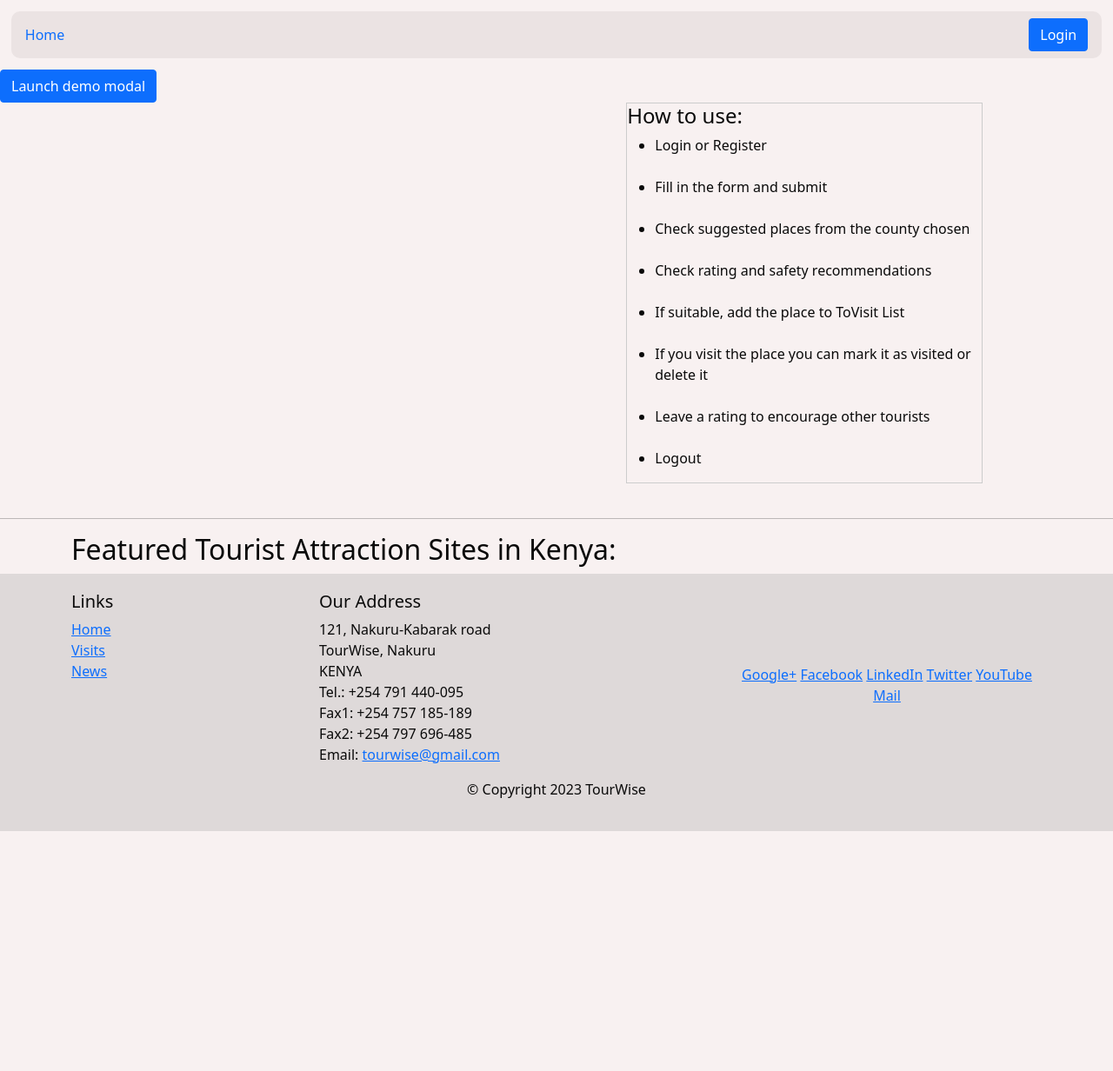
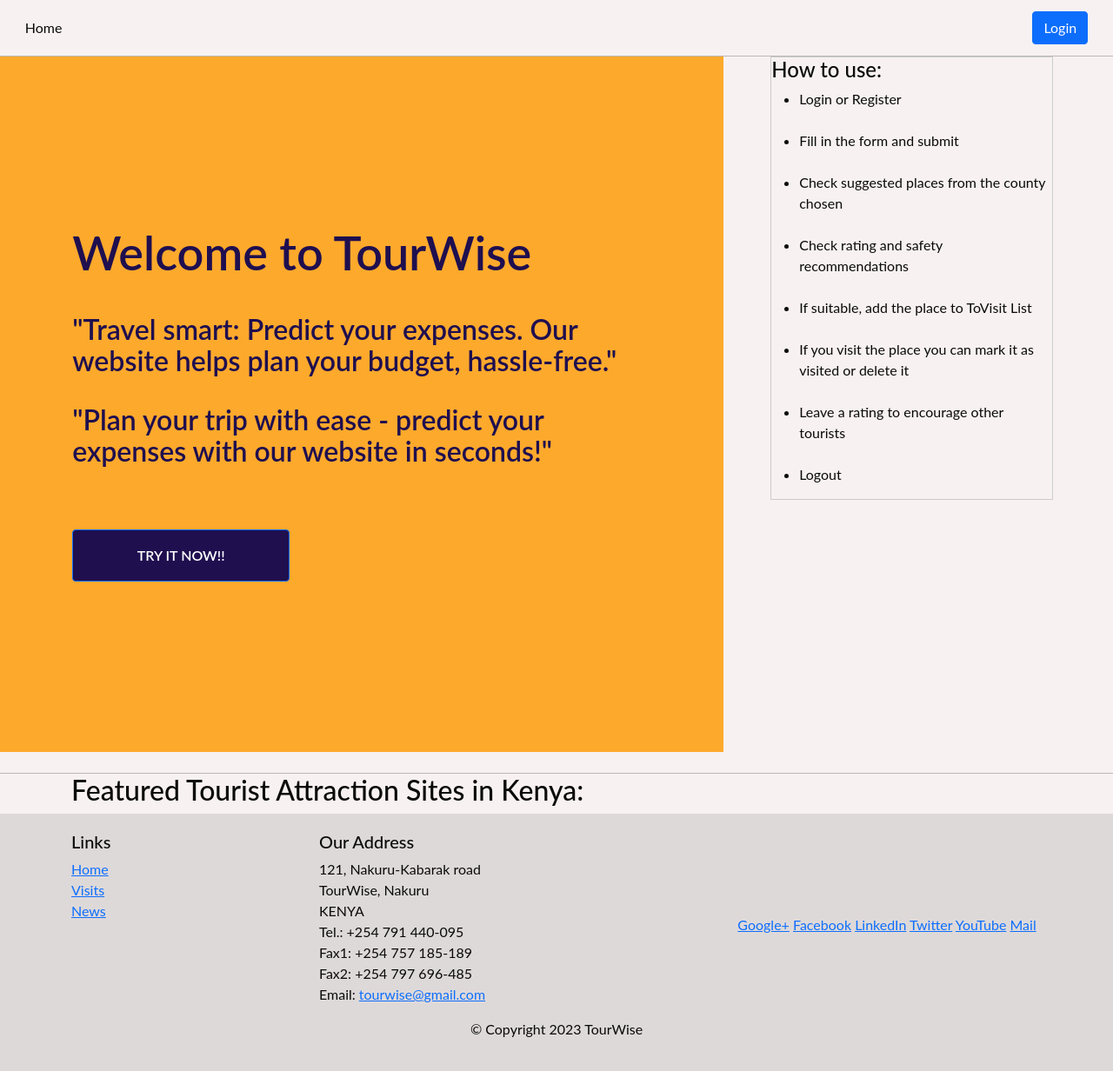
Before and after one commit to 874bowen/a-tourist-expenditure-predictor, a Flask app: page / in a window 1280 px wide. Shown: the whole page at 87% size. Before the commit the page ends 956 px from the top, so only its background shows below. Run offline with Flask 3, Linux system fonts and the light colour scheme; data that the repository does not hold is empty; parts of the project's set-up code (start-up, migrations or seed data) failed here and were passed over; some libraries are stand-ins or nearby versions.

Commit message:
Complete

```diff
--- a/static/css/main.css
+++ b/static/css/main.css
@@ -1,14 +1,21 @@
-
+@import url('https://fonts.googleapis.com/css2?family=Inter:wght@600&family=Poppins:wght@600&display=swap');
+@import url('https://fonts.googleapis.com/css2?family=Inter:wght@600&family=Poppins:wght@600&display=swap');
 * {
     padding: 0;
     margin: 0;
     box-sizing: border-box;
+    font-family: Lato;
 }
 
 img {
     display: block;
     max-width: 100%;
     height: auto;
+}
+
+hr {
+    margin: 0;
+    border: 0;
 }
 
 body {
@@ -53,13 +60,17 @@ nav {
     align-items: center;
     justify-content: space-between;
     padding: 1em;
-    background-color: #ebe3e3;
     border-radius: 10px;
     margin: 1vw;
 }
+.navbar {
+    padding-top: 0;
+    padding-bottom: 0%;
+}
 .home {
-    width: 100%;
+    width: auto;
     text-decoration: none;
+    color: #0A0A0A;
 }
 
 .current_user {
@@ -139,3 +150,54 @@ nav {
         display: none;
     }
 }
+
+.headline {
+    width: 100vw;
+    height: 100vh;
+    display: flex;
+}
+
+.welcome-area{
+    background-color: #fda92c;
+    color: #1f0f4f;
+    width: 65%;
+    display: flex;
+    justify-content: center;
+}
+.welcome-container {
+    display: flex;
+    flex-direction: column;
+    justify-content: center;
+    width: 80%;
+}
+.welcome-message {
+    font-size: 54px;
+    line-height: 60px;
+    font-weight: 600;
+}
+.how-it-works {
+    font-size: 34px;
+    line-height: 60px;
+    font-weight: 500;
+    background-image: url('noun.svg');
+}
+.welcome-description {
+    margin: 40px 0 0;
+    padding-bottom: 40px;
+}
+.welcome-description-text {
+    font-size: 32px;
+    line-height: 36px;
+    font-weight: 600;
+    margin-bottom: 1em;
+}
+.open {
+    width: 250px;
+    height: 60px;
+    border-radius: 4px;
+    font-size: 16px;
+    font-weight: 600;
+    line-height: 24px;
+    background: #1f0f4f !important;
+    color: #fff !important;
+}
--- a/templates/main.html
+++ b/templates/main.html
@@ -38,10 +38,10 @@ form label{
             {% else %}
                 <a class="home" href="{{ url_for('visits') }}">Visits</a>
                 <a class="home" href="{{ url_for('view_news') }}">News</a>
-                <p class="logged-in-as">{{current_user.username}}</p>
-                <a href="{{ url_for('logout') }}"><button class="btn btn-primary">Logout</button></a>
+                <a href="#about" class="home">About Us</a>
+        </div>
+        <a href="{{ url_for('logout') }}"><button class="btn btn-primary">Logout</button></a>
             {% endif %}
-        </div>
     </nav>
         <!-- Modal -->
         <div class="modal fade" id="exampleModal" tabindex="-1" aria-labelledby="exampleModalLabel" aria-hidden="true">
@@ -78,16 +78,14 @@ form label{
           </div>
         </div>
 <!-- Button trigger modal -->
-<button type="button" class="btn btn-primary" data-bs-toggle="modal" data-bs-target="#exampleModalCenter">
-    Launch demo modal
-  </button>
+
 
   <!-- Modal -->
   <div class="modal fade" id="exampleModalCenter" tabindex="-1" role="dialog" aria-labelledby="exampleModalCenterTitle" aria-hidden="true">
     <div class="modal-dialog modal-dialog-centered" role="document">
       <div class="modal-content">
         <div class="modal-header">
-          <h5 class="modal-title" id="exampleModalLongTitle">Modal title</h5>
+          <h5 class="modal-title" id="exampleModalLongTitle">Help the AI, Help You</h5>
           <button type="button" class="close" data-dismiss="modal" aria-label="Close">
             <span aria-hidden="true">&times;</span>
           </button>
@@ -164,83 +162,29 @@ form label{
       </div>
     </div>
   </div>
-    <div class="container mt-10">
-        <div class="row">
-            <div class="col-md-6">
-                <!-- <form action="{{ url_for('main') }}" class="predict-form mb-2" method="POST">
-{#                    <div class="form-body">#}
-                        <input name="month-today" id="month-today" type="number" value="">
-                        <div class="row mb-3">
-                            <div class="col-md-6">
-                                <select name="select_place" class="form-select" id="select_place">
-                                    <option value="">--choose county--</option>
-                                    {% if all_counties %}
-                                        {% for county in all_counties %}
-                                            <option value="{{ county.county_name }}">{{ county.county_name }}</option>
-                                        {% endfor %}
-                                    {% endif %}
-                                </select>
-                            </div>
-                            <div class="col-md-6">
-                                <label>Enter age:</label>
-                                <input name="age" type="number" id="age" required>
-                            </div>
-                        </div>
-                        <div class="row mb-3">
-                            <div class="col-md-6">
-                                <label>Temperature:</label>
-                                <input name="temperature" type="number" id="temperature"  step="0.01" required>
-                            </div>
-                            <div class="col-md-6">
-                                <label>Income in Ksh:</label>
-                                <input name="income" type="number" id="income" required>
-                            </div>
-                        </div>
-                        <div class="row mb-3">
-                            <div class="col-md-6">
-                                <label>Humidity: </label>
-                                <input name="humidity" type="number" id="humidity"  step="0.01" required>
-                            </div>
-                            <div class="col-md-6">
-                                <label>Duration of stay: </label>
-                                <input name="duration" type="number" id="duration"  required>
-                            </div>
-                        </div>
-                        <div class="row mb-3">
-                            <div class="col-md-6">
-                                <label>Gender: </label>
-                                <select name="select_gender" class="form-select" id="select_gender">
-                                    <option value="1">Male</option>
-                                    <option value="0">Female</option>
-                                </select>
-                            </div>
-                            <div class="col-md-6">
-                                <label>Number of people: </label>
-                                <input name="no_of_people" type="number" id="no_of_people" required>
-                            </div>
-                        </div>
-                        <div class="row mb-3">
-                            <select name="select_accommodation" class="form-select" id="select_accommodation">
-                                <option value="">--Type of Desired Accommodation--</option>
-                                <option value="Airbnb">Airbnb</option>
-                                <option value="Camping">Campsite</option>
-                                <option value="Guest House">Guest House</option>
-                                <option value="Hostel">Hostel</option>
-                                <option value="Hotel">Hotel</option>
-                                <option value="Motel">Motel</option>
-                                <option value="Resort">Resort</option>
-                                <option value="Villa">Villa</option>
-                                <option value="Other">Other</option>
-                            </select>
-                        </div>
-
-                        <div  class="form-item">
-                            <input class="submit-button" type="submit">
-                        </div>
-{#                    </div>#}
-                </form> -->
+  <hr>
+        <div class="headline">
+            <div class="welcome-area">
+                <section class="welcome-container">
+                    <div class="welcome-message">
+                        {% if current_user.is_anonymous %}
+                        Welcome to TourWise
+                        {% else %}
+                        Welcome to
+                        <br>
+                        TourWise, {{current_user.username}} !!
+                        {% endif %}
+                    </div>
+                    <div class="welcome-description">
+                       <h1 class="welcome-description-text">"Travel smart: Predict your expenses. Our website helps plan your budget, hassle-free."</h1>
+                       <h1 class="welcome-description-text">"Plan your trip with ease - predict your expenses with our website in seconds!"</h1>
+                    </div>
+                    <button type="button" class="btn btn-primary open" data-bs-toggle="modal" data-bs-target="#exampleModalCenter">
+                        TRY IT NOW!!
+                    </button>
+                </section>
             </div>
-            <div class="col-md-6">
+            <div class="">
                 <div class="result" align="left">
                     {% if result %}
                         {% for variable, value in original_input.items() %}
@@ -267,7 +211,6 @@ form label{
                 </div>
             </div>
         </div>
-    </div>
 
     <br>
 
```
